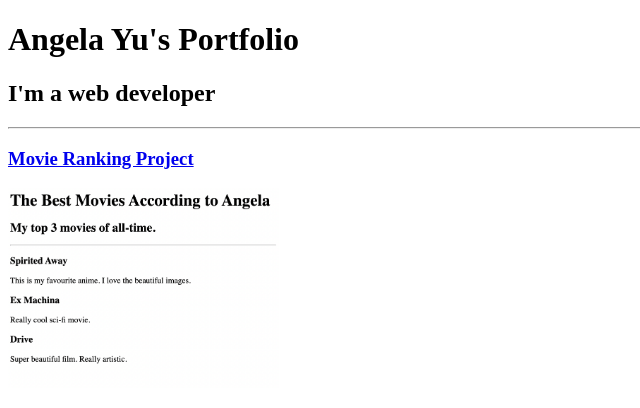
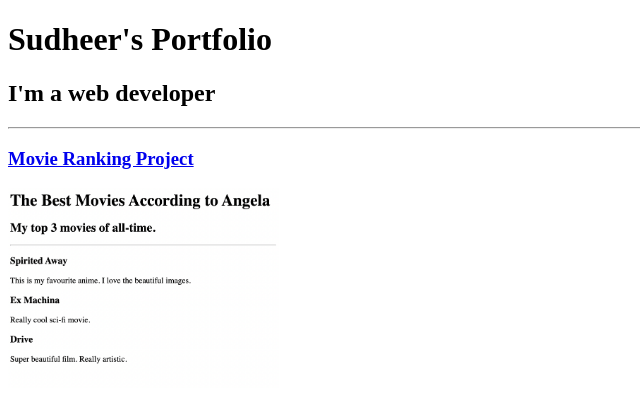
Before and after one commit to SudheerPabolu/html-portfolio, a plain HTML site: page index.html in a window 1280 px wide. Shown: the top 408 px of the page, without its empty margins (0-640 px from the left). Drawn offline with Linux system fonts and the light colour scheme.

Commit message:
Update index.html

```diff
--- a/index.html
+++ b/index.html
@@ -6,7 +6,7 @@
         <title>profile</title>
     </head>
     <body>
-    <h1>Angela Yu's Portfolio</h1>
+    <h1>Sudheer's Portfolio</h1>
      <h2>I'm a web developer</h2>
      <hr />
      <h3><a href="./public/movie-ranking.html">Movie Ranking Project</a></h3>
```
